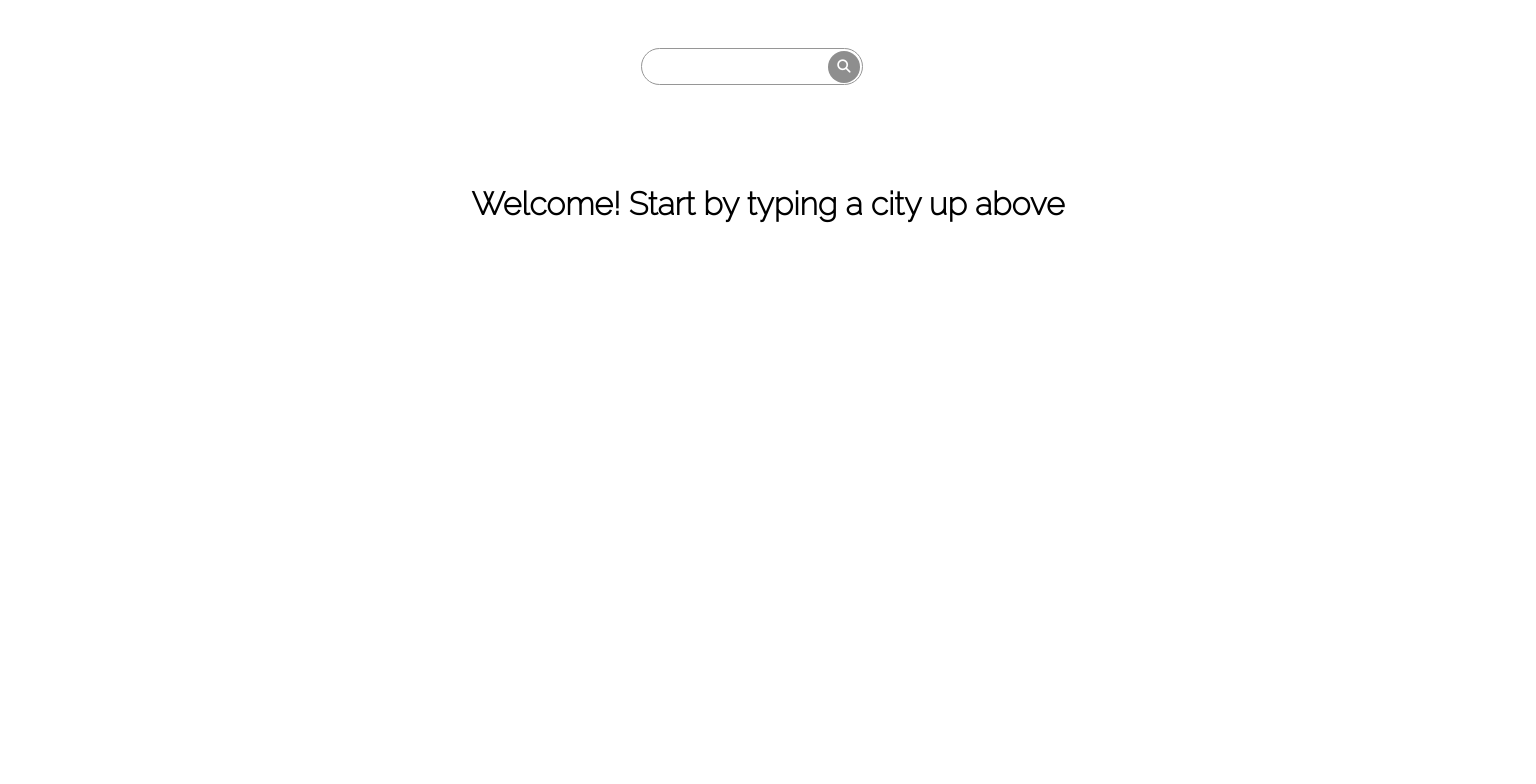
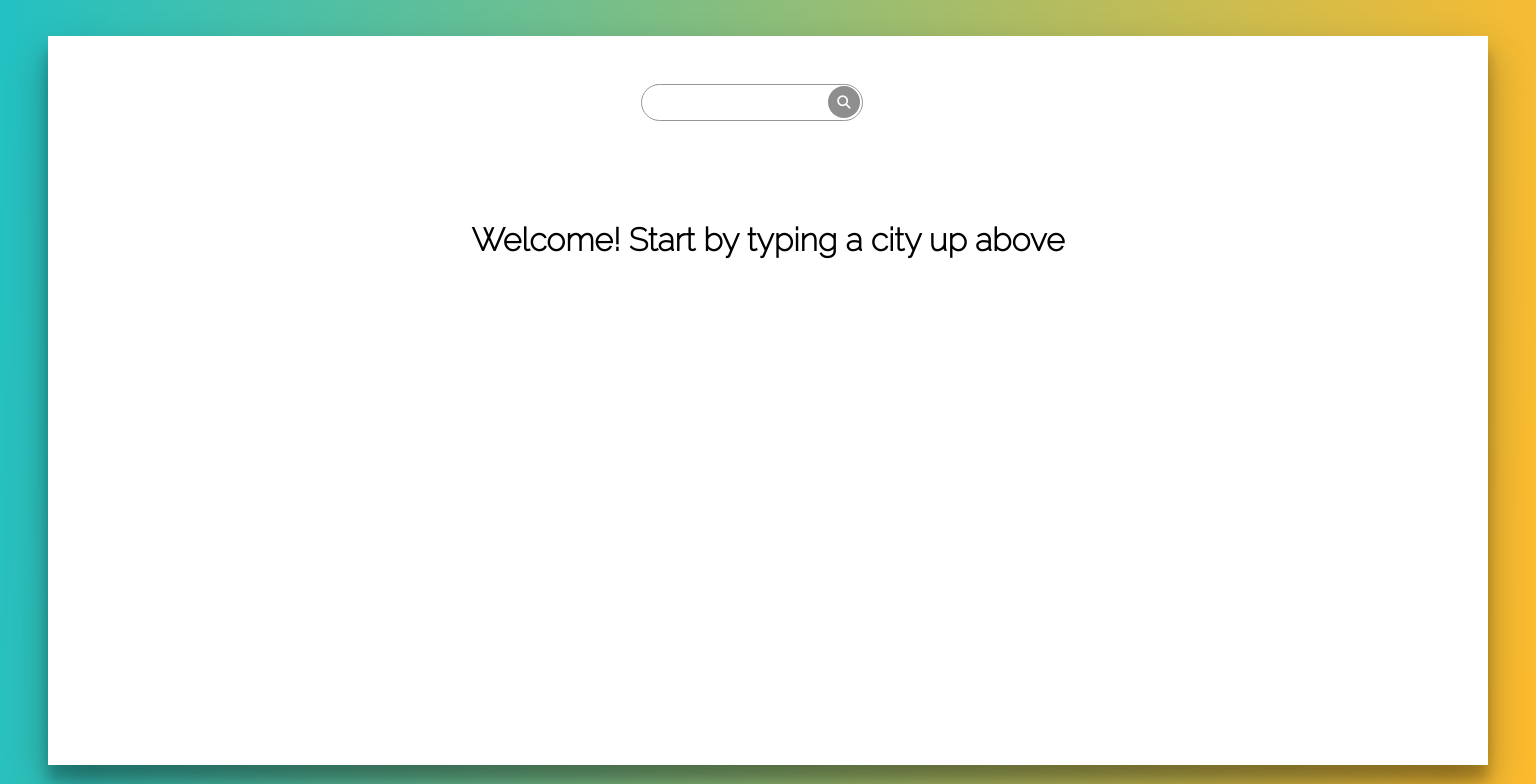
Before and after one commit to JacobwBruce/weather, a React (Create React App) app: page / in a window 1536 px wide. Shown: the top 784 px of the page. Built offline with nearby package versions, Linux system fonts and the light colour scheme.

Commit message:
Made app responsive

```diff
--- a/src/App.css
+++ b/src/App.css
@@ -1,5 +1,7 @@
 .App {
     display: flex;
+    max-width: 1440px;
+    max-height: 729px;
 }
 
 .info-container {
@@ -15,6 +17,7 @@
     height: 100vh;
     margin-left: auto;
     width: 750px;
+    max-height: 729px;
 }
 
 .btn-search {
@@ -84,3 +87,23 @@
         display: none;
     }
 }
+
+@media (min-width: 1440px) {
+    .App-container {
+        height: 100vh;
+        display: flex;
+        justify-content: center;
+        align-items: center;
+    }
+
+    .App {
+        background-color: #fff;
+        width: 1440px;
+        height: 729px;
+        box-shadow: 0 19px 38px rgba(0, 0, 0, 0.3), 0 15px 12px rgba(0, 0, 0, 0.22);
+    }
+    body {
+        background: rgb(34, 193, 195);
+        background: linear-gradient(94deg, rgba(34, 193, 195, 1) 0%, rgba(253, 187, 45, 1) 100%);
+    }
+}
--- a/src/App.tsx
+++ b/src/App.tsx
@@ -34,6 +34,7 @@ function App() {
     };
 
     return (
+        <div className='App-container'>
             <div className='App'>
                 <div className='info-container'>
                     <div className='search-container'>
@@ -51,6 +52,7 @@ function App() {
                 </div>
                 <div className={`image ${image || 'no-image'}`} />
             </div>
+        </div>
     );
 }
 
--- a/src/Components/Dashboard.css
+++ b/src/Components/Dashboard.css
@@ -32,6 +32,12 @@
     text-align: center;
 }
 
+@media (max-width: 800px) {
+    .Dashboard-weekly-container {
+        flex-wrap: wrap;
+    }
+}
+
 .Thunderstorm {
     color: #7f5ead;
 }
```
Lines whose indentation alone changed are shown as unchanged.
